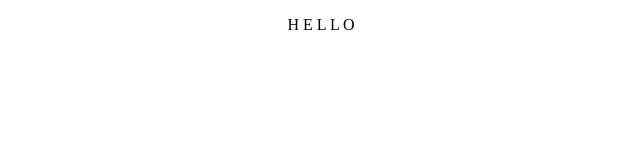
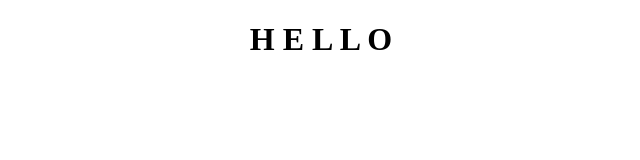
Before and after one commit to VasilTap/VasilTap.github.io, a plain HTML site: page index.html in a window 1280 px wide. Shown: the whole page, without its empty margins (319-959 px from the left). Drawn offline with Linux system fonts and the light colour scheme.

Commit message:
init commit

```diff
--- a/index.html
+++ b/index.html
@@ -5,6 +5,6 @@
 	<title>Document</title>
 </head>
 <body>
-	<p><center>H E L L O</center></p>
+	<h1><center>H E L L O</center></h1>
 </body>
 </html>
```
